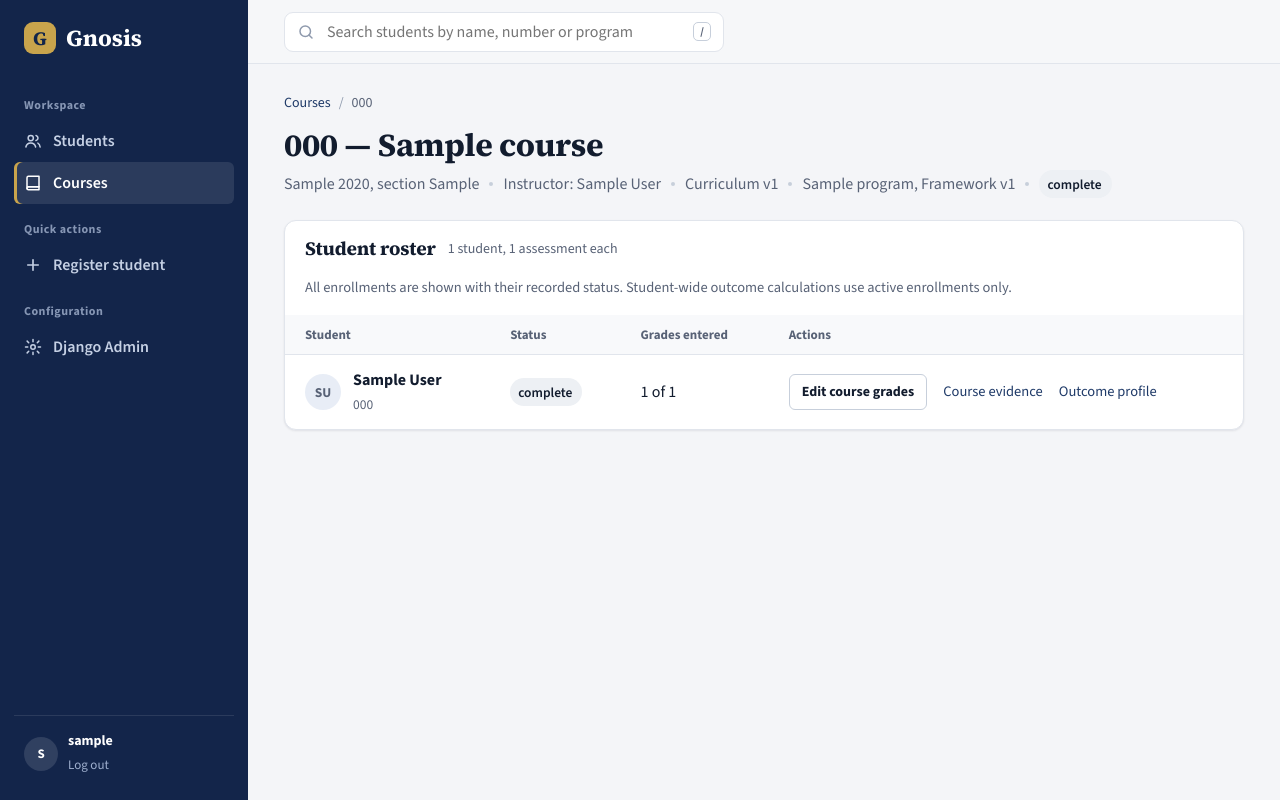
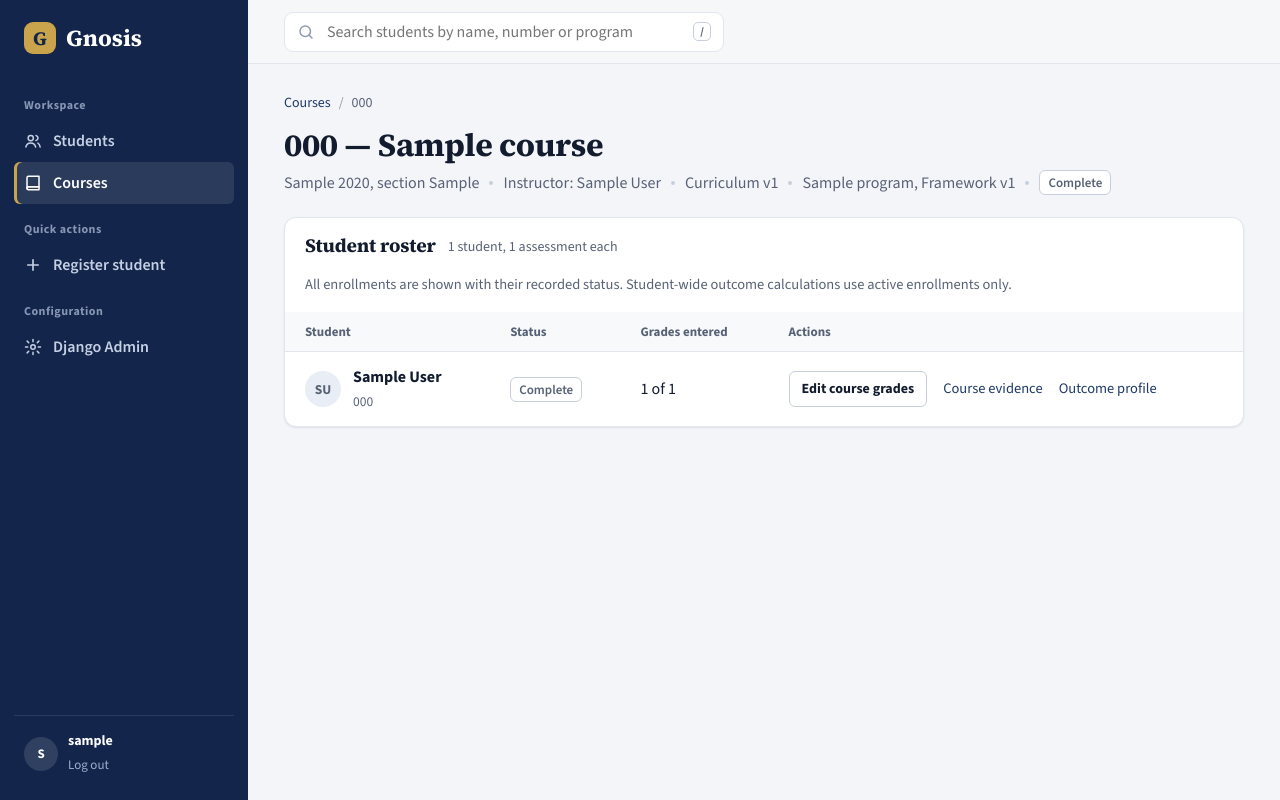
Before and after one commit to TugraDuygulu/gnosis, a Django app: page /offerings/1/ in a window 1280 px wide. Run offline with Django 5.2, Linux system fonts and the light colour scheme; a user stored in the database is signed in; tables that the repository leaves empty hold one stand-in row (values such as "Sample post").

Commit message:
style(design): FINDING-013 — record status as a tag, distinct from grading status

```diff
--- a/core/static/core/gnosis.css
+++ b/core/static/core/gnosis.css
@@ -151,7 +151,6 @@ svg.i { width: 18px; height: 18px; flex: none; }
 .pill.none { background: var(--gray-soft); color: var(--muted); }
 .pill.unmeasured { color: var(--muted); box-shadow: inset 0 0 0 1px var(--border-strong); font-weight: 600; }
 .pill.error { background: var(--danger-soft); color: var(--danger); }
-.pill.status { background: var(--gray-soft); color: var(--text); font-weight: 600; }
 
 /* ---------- Score bar ---------- */
 .score { display: grid; grid-template-columns: minmax(0, 1fr) auto; align-items: center; gap: 4px 10px; }
@@ -415,3 +414,6 @@ table.list { width: 100%; border-collapse: collapse; }
 .rules .ex.ok { color: var(--navy); }
 .panel-note.lead { padding-top: 16px; }
 .progress-count.warn { color: var(--alert); font-weight: 700; }
+
+/* Record status (active, draft, withdrawn, create/change): a plain tag, never a grading pill. */
+.status-tag { display: inline-block; padding: 2px 8px; border: 1px solid var(--border-strong); border-radius: var(--r-sm); background: var(--surface); color: var(--muted); font-size: 13px; font-weight: 600; line-height: 1.5; text-transform: capitalize; white-space: nowrap; }
--- a/core/templates/core/course_list.html
+++ b/core/templates/core/course_list.html
@@ -36,7 +36,7 @@
                             <span class="muted">No program outcome framework assigned.</span>
                         {% endif %}
                     </td>
-                    <td><span class="pill status">{{ offering.status }}</span></td>
+                    <td><span class="status-tag">{{ offering.status }}</span></td>
                 </tr>
             {% endfor %}
             </tbody>
--- a/core/templates/core/enrollment_grade_history.html
+++ b/core/templates/core/enrollment_grade_history.html
@@ -43,7 +43,7 @@
                         <td><b>{{ row.assessment }}</b><span class="sub">out of {{ row.maximum }}</span></td>
                         <td class="r">{% if row.old is None %}<span class="ungraded">Ungraded</span>{% else %}<span class="num">{{ row.old }}</span>{% endif %}</td>
                         <td class="r">{% if row.new is None %}<span class="ungraded">Ungraded</span>{% else %}<span class="num"><b>{{ row.new }}</b></span>{% endif %}</td>
-                        <td><span class="pill status">{{ row.operation }}</span> <span class="muted">{{ row.source }}</span></td>
+                        <td><span class="status-tag">{{ row.operation }}</span> <span class="muted">{{ row.source }}</span></td>
                     {% endif %}
                 </tr>
             {% endfor %}
--- a/core/templates/core/offering_detail.html
+++ b/core/templates/core/offering_detail.html
@@ -11,7 +11,7 @@
             <li>Instructor: {{ offering.instructor.full_name }}</li>
             <li>Curriculum v{{ offering.curriculum.version_number }}</li>
             {% if offering.po_framework %}<li>{{ offering.po_framework.program.name }}, Framework v{{ offering.po_framework.version_number }}</li>{% endif %}
-            <li><span class="pill status">{{ offering.status }}</span></li>
+            <li><span class="status-tag">{{ offering.status }}</span></li>
         </ul>
     </div>
 </div>
@@ -35,7 +35,7 @@
                             <div><a href="{% url 'student_detail' enrollment.student_id %}"><b>{{ enrollment.student.full_name }}</b></a><span class="num">{{ enrollment.student.student_number }}</span></div>
                         </div>
                     </td>
-                    <td><span class="pill status">{{ enrollment.status }}</span></td>
+                    <td><span class="status-tag">{{ enrollment.status }}</span></td>
                     <td class="num">
                         <span class="progress-count{% if enrollment.graded_total < assessment_total %} warn{% endif %}">{{ enrollment.graded_total }} of {{ assessment_total }}</span>
                     </td>
--- a/core/templates/core/student_detail.html
+++ b/core/templates/core/student_detail.html
@@ -26,7 +26,7 @@
                 {% for enrollment in enrollments %}
                     <tr>
                         <td><a href="{% url 'enrollment_outcomes' enrollment.pk %}" title="Course evidence"><span class="code">{{ enrollment.offering.course.code }}</span> {{ enrollment.offering.course.title }}</a><span class="sub">{{ enrollment.offering.term }} {{ enrollment.offering.year }} · Section {{ enrollment.offering.section }}</span></td>
-                        <td><span class="pill status">{{ enrollment.status }}</span></td>
+                        <td><span class="status-tag">{{ enrollment.status }}</span></td>
                         <td class="num"><span class="progress-count{% if enrollment.graded_total < enrollment.assessment_total %} warn{% endif %}">{{ enrollment.graded_total }} of {{ enrollment.assessment_total }}</span></td>
                         <td>
                             <div class="row-actions">
```
